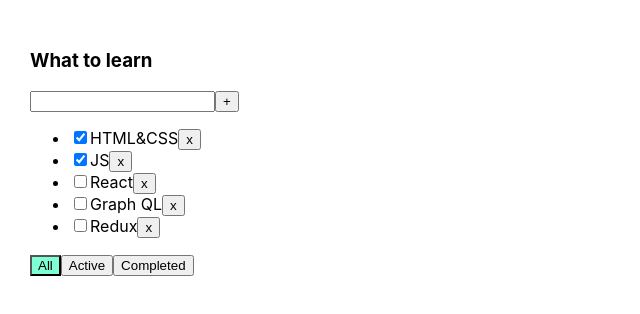
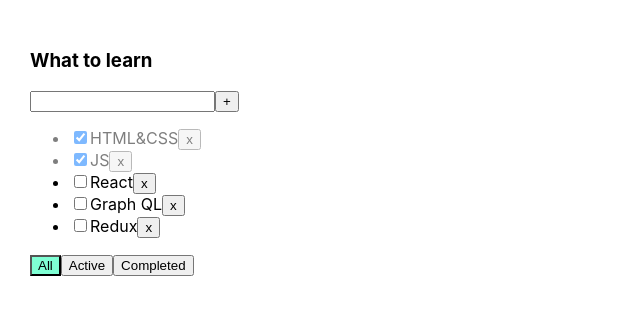
Before and after one commit to YouJeen-ru/inc-todolist, a React (Create React App) app: page / in a window 1280 px wide. Shown: the top 314 px of the page, without its empty margins (0-640 px from the left). Built offline with nearby package versions, Linux system fonts and the light colour scheme.

Commit message:
error while adding empty string task title

```diff
--- a/src/App.css
+++ b/src/App.css
@@ -10,3 +10,16 @@
 .active-filter {
   background-color: aquamarine;
 }
+
+.error {
+  border: 2px solid red;
+  outline: none;
+}
+
+.error-message {
+  color: red;
+}
+
+.is-done {
+  opacity: 0.5;
+}
--- a/src/TodoList.tsx
+++ b/src/TodoList.tsx
@@ -12,6 +12,10 @@
 }
 
 const TodoList = (props: TodoListPropsType) => {
+    const [error, setError] = useState<boolean>(false)
+    const [title, setTitle] = useState('')
+
+
     const taskList =  props.tasks.map((task, _i) => {
 
         const removeClickHandler = () => props.removeTask(task.id)
@@ -20,7 +24,7 @@
         }
 
         return (
-            <li key={task.id}>
+            <li key={task.id} className={task.isDone ? 'is-done' : ''}>
                 <input
                     type="checkbox"
                     onChange={changeStatus}
@@ -29,19 +33,24 @@
                 <span>{task.title}</span>
                 <button onClick={removeClickHandler}>x</button>
             </li>
-
         )
     })
 
-    const [title, setTitle] = useState('')
+
 
     const addTask = () => {
-        props.addTask(title)
+        const trimmedTitle = title.trim()
+        if (trimmedTitle) {
+            props.addTask(title)
+        } else {
+            setError(true)
+        }
         setTitle('')
     }
 
     const onChangeHandler = (e: ChangeEvent<HTMLInputElement>) => {
-      setTitle(e.currentTarget.value)
+        setError(false)
+        setTitle(e.currentTarget.value)
     }
 
     const onKeyPressHandler = (e: KeyboardEvent<HTMLInputElement>) => {
@@ -59,11 +68,13 @@
             <h3>{props.title}</h3>
             <div>
                 <input
+                    className={error ? 'error' : ''}
                     value={title}
                     onChange={onChangeHandler}
                     onKeyPress={onKeyPressHandler}
                 />
                 <button onClick={addTask}>+</button>
+                {error && <div className={'error-message'}>Title is required!</div>}
             </div>
             <ul>
                 { taskList }
```
